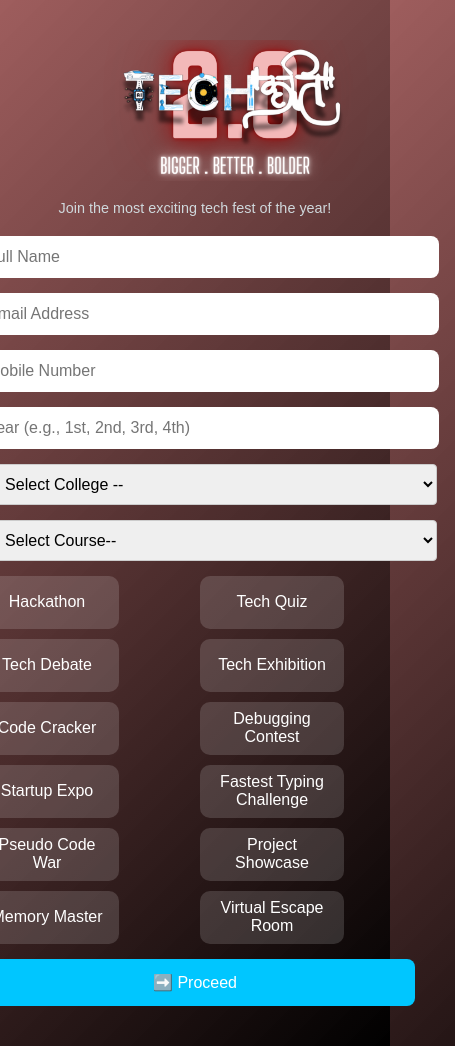
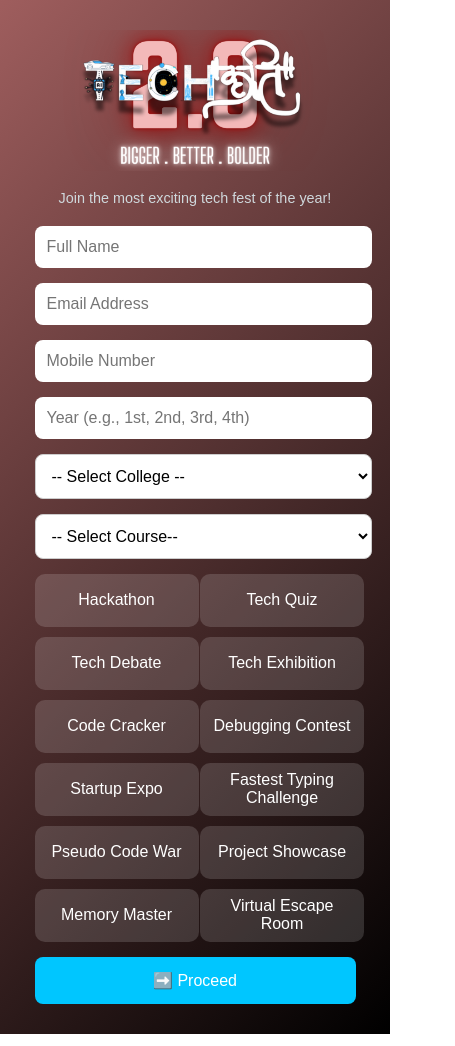
Before and after one commit to amansingh760/techkritifrontend, a React (Create React App) app: page / in a window 390 px wide. Shown: the whole page, 455 px wide, since content can reach past the window. Built offline with nearby package versions, Linux system fonts and the light colour scheme.

Commit message:
mobile view

```diff
--- a/package.json
+++ b/package.json
@@ -11,6 +11,8 @@
     "react": "^19.2.0",
     "react-dom": "^19.2.0",
     "react-scripts": "5.0.1",
+    "react-tsparticles": "^2.12.2",
+    "tsparticles": "^3.9.1",
     "web-vitals": "^2.1.4"
   },
   "scripts": {
--- a/src/App.css
+++ b/src/App.css
@@ -1,3 +1,4 @@
+/* === Base Styles === */
 body {
   font-family: 'Poppins', sans-serif;
   background: linear-gradient(135deg, #893939d0, #000000);
@@ -17,20 +18,18 @@ body {
   text-align: center;
 }
 
-
 h1 {
-  text-align: center;
   margin-bottom: 5px;
   text-align: center;
 }
 
 .subtitle {
-  text-align: center;
   color: #cfd8dc;
   margin-bottom: 20px;
   font-size: 0.9rem;
 }
 
+/* === Input Styles === */
 .input-group {
   margin-bottom: 15px;
   position: relative;
@@ -39,27 +38,25 @@ h1 {
 
 input[type="text"],
 input[type="email"],
-input {
-  width: 100%;
+input,
+.input-group select,
+.input-group input.same-size-input {
+  width: 105%;
   padding: 12px;
   border-radius: 8px;
   border: none;
   outline: none;
   font-size: 1rem;
+  box-sizing: border-box;
 }
 
-
-.input-group select,
-.input-group input.same-size-input {
-  width: 105%;
-  padding: 10px;
-  font-size: 1rem;
-  border-radius: 4px;
+.input-group select {
   border: 1px solid #ccc;
+  background-color: #fff;
+  color: #000;
 }
 
-
-
+/* === Error and Helper Text === */
 small {
   position: absolute;
   right: 10px;
@@ -73,94 +70,7 @@ small {
   font-size: 0.8rem;
 }
 
-.checkbox-group {
-  margin: 20px 0;
-}
-
-.checkbox-list {
-  display: flex;
-  flex-wrap: wrap;
-  gap: 10px;
-}
-
-.checkbox-item {
-  background: rgba(255, 255, 255, 0.15);
-  padding: 5px 10px;
-  border-radius: 8px;
-  display: flex;
-  align-items: center;
-  cursor: pointer;
-}
-
-button {
-  width: 100%;
-  padding: 14px;
-  border: none;
-  border-radius: 8px;
-  background: #00c6ff;
-  color: white;
-  font-size: 1rem;
-  margin-top: 15px;
-  cursor: pointer;
-  transition: 0.3s;
-}
-
-button:hover {
-  background: #1138d6;
-  transform: scale(1.05);
-}
-
-button:disabled {
-  opacity: 0.6;
-  cursor: not-allowed;
-}
-
-.message {
-  margin-top: 20px;
-  padding: 12px;
-  border-radius: 8px;
-  text-align: center;
-}
-
-.success-msg {
-  background-color: rgba(76, 175, 80, 0.2);
-}
-
-.error-msg {
-  background-color: rgba(255, 87, 87, 0.2);
-}
-
-/* Loader animation */
-.loader {
-  border: 3px solid rgba(255, 255, 255, 0.3);
-  border-top: 3px solid white;
-  border-radius: 50%;
-  width: 20px;
-  height: 20px;
-  animation: spin 0.8s linear infinite;
-  margin-top: 20px;
-  margin: auto;
-  display: block;
-}
-
-@keyframes spin {
-  to {
-    transform: rotate(360deg);
-  }
-}
-
-@keyframes fadeIn {
-  from { opacity: 0; transform: scale(0.9); }
-  to { opacity: 1; transform: scale(1); }
-}
-
-@media (max-width: 500px) {
-  .form-container {
-    padding: 20px;
-  }
-}
-
-/* === Event Checkbox Grid Styles === */
+/* === Checkbox Styles === */
 .checkbox-group {
   margin: 20px 0;
 }
@@ -172,13 +82,10 @@ button:disabled {
   margin-bottom: 10px;
 }
 
-/* Grid layout for event checkboxes */
 .checkbox-grid {
   display: grid;
   grid-template-columns: repeat(auto-fit, minmax(140px, 1fr));
   gap: 10px;
-
-
 }
 
 .checkbox-card {
@@ -195,26 +102,20 @@ button:disabled {
   gap: 10px;
   height: 25px;
   width: 120px;
+  position: relative;
 }
 
-/* Hide the default checkbox */
 .checkbox-card input {
   display: none;
 }
 
-/* Label text styling */
 .checkbox-card span {
   color: #fff;
-  font-size: 1.0rem;
+  font-size: 1rem;
   font-weight: 500;
 }
 
-/* Hover animation */
-/* === Tooltip Hover Effect === */
-.checkbox-card {
-  position: relative;
-}
-
+/* === Tooltip === */
 .tooltip {
   position: absolute;
   bottom: 120%;
@@ -240,7 +141,6 @@ button:disabled {
   transform: translateX(-50%) translateY(-5px);
 }
 
-/* Optional tooltip arrow */
 .tooltip::after {
   content: "";
   position: absolute;
@@ -252,15 +152,13 @@ button:disabled {
   border-color: rgba(0, 0, 0, 0.85) transparent transparent transparent;
 }
 
-/* Hover visual feedback on card */
+/* === Checkbox Hover & Checked === */
 .checkbox-card:hover {
   background: rgba(255, 255, 255, 0.25);
   transform: scale(1.05);
   border: 2px solid #00eaff;
 }
 
-
-/* When checkbox is checked */
 .checkbox-card input:checked + span {
   color: #00eaff;
   font-weight: 600;
@@ -268,14 +166,64 @@ button:disabled {
   transition: 0.3s;
 }
 
-/* Responsive tweaks */
-@media (max-width: 500px) {
-  .checkbox-grid {
-    grid-template-columns: repeat(2, 1fr);
+/* === Button Styles === */
+button {
+  width: 100%;
+  padding: 14px;
+  border: none;
+  border-radius: 8px;
+  background: #00c6ff;
+  color: white;
+  font-size: 1rem;
+  margin-top: 15px;
+  cursor: pointer;
+  transition: 0.3s;
+}
+
+button:hover {
+  background: #1138d6;
+  transform: scale(1.05);
+}
+
+button:disabled {
+  opacity: 0.6;
+  cursor: not-allowed;
+}
+
+/* === Message Styles === */
+.message {
+  margin-top: 20px;
+  padding: 12px;
+  border-radius: 8px;
+  text-align: center;
+}
+
+.success-msg {
+  background-color: rgba(76, 175, 80, 0.2);
+}
+
+.error-msg {
+  background-color: rgba(255, 87, 87, 0.2);
+}
+
+/* === Loader Animation === */
+.loader {
+  border: 3px solid rgba(255, 255, 255, 0.3);
+  border-top: 3px solid white;
+  border-radius: 50%;
+  width: 20px;
+  height: 20px;
+  animation: spin 0.8s linear infinite;
+  margin-top: 20px;
+  margin: auto;
+  display: block;
+}
+
+@keyframes spin {
+  to {
+    transform: rotate(360deg);
   }
 }
-
-
 .mainlogo {
          /* fixes it at a specific position on screen */
 
@@ -291,3 +239,38 @@ button:disabled {
   height: auto;
   border-radius: 8px;         /* optional: smooth corners */
 }
+
+/* === Responsive Styles === */
+@media (max-width: 500px) {
+  .App {
+    max-width: 90vw;
+    padding: 15px;
+  }
+
+  .form-container {
+    padding: 15px;
+  }
+
+  .checkbox-grid {
+    grid-template-columns: repeat(2, 1fr);
+  }
+
+  .checkbox-card {
+    width: 100%;
+    max-width: 140px;
+  }
+
+  .mainlogo {
+    margin-left: 0;
+    transform: none;
+    text-align: center;
+  }
+
+  .mainlogo img {
+    width: 80vw;
+    max-width: 300px;
+    height: auto;
+    border-radius: 8px;
+  }
+
+}
--- a/src/App.js
+++ b/src/App.js
@@ -1,7 +1,7 @@
 import React, { useState } from 'react';
 import './App.css';
 import emailjs from '@emailjs/browser';
-
+// import ParticleBackground from './ParticleBackground.jsx';
 
 const eventOptions = [
   { name: "Hackathon", desc: "Build innovative solutions in 24 hours!" },
@@ -224,6 +224,7 @@ const handlePayment = async () => {
   };
 
   return (
+
     <div className="App">
       <div className="form-container">
         {/* <h1>🎉 Tech Event Registration</h1> */}
@@ -374,7 +375,7 @@ const handlePayment = async () => {
           {errors.events && <span className="error">{errors.events}</span>}
 
 
-            <button  type="button" /*onClick={handleProceed}*/ disabled={loading}>
+            <button  type="button" /*onClick={handleProceed }*/ disabled={loading}>
               {loading ? <span className="loader"></span> : "➡️ Proceed"}
             </button>
 
```
Also changed, not shown: src/ParticleBackground.jsx (added, +92 -0 lines), 1 other file (tests, documents, lock files or other folders).
